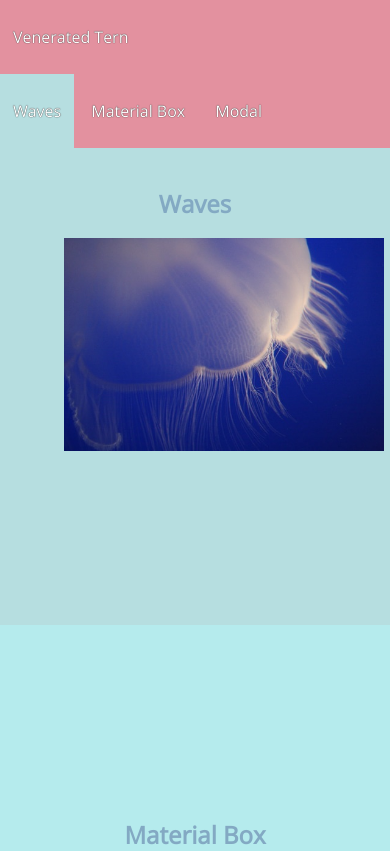
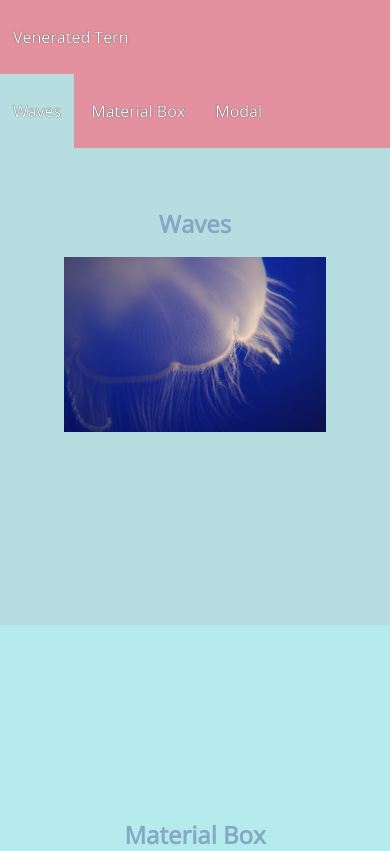
Before and after one commit to slate71/venerated-tern, a plain HTML site: page index.html in a window 390 px wide. Shown: the top 851 px of the page. Drawn offline with nearby package versions, Linux system fonts and the light colour scheme.

Commit message:
...post submission img max-width fix

```diff
--- a/css/scrollspy.css
+++ b/css/scrollspy.css
@@ -1,5 +1,9 @@
 body {
   font-family: 'Open Sans', sans-serif;
+}
+
+img {
+  max-width: 100%;
 }
 
 nav span {
--- a/css/waves.css
+++ b/css/waves.css
@@ -35,9 +35,3 @@
   transition-property: transform, opacity;
   width: 20px;
 }
-
-@media (max-width: 530px) {
-  img {
-    max-width: 320px;
-  }
-}
```
